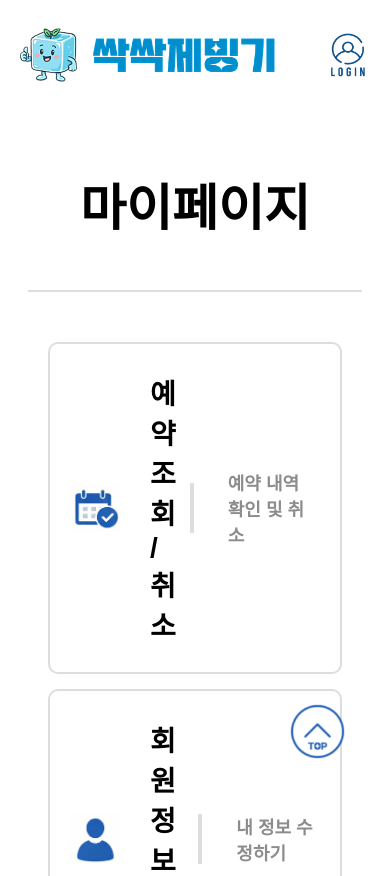
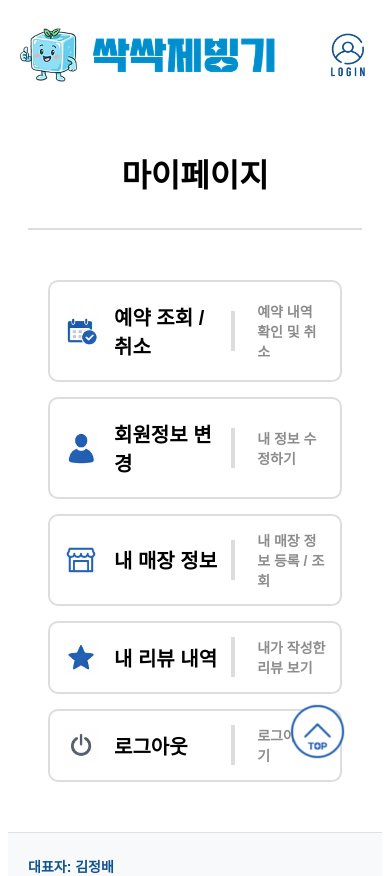
Before and after one commit to icemachine-green/icemachine_client, a React app: page /users/1 in a window 390 px wide. Shown: the top 876 px of the page. Built offline with nearby package versions, Linux system fonts and the light colour scheme; the HTML template or start-up script is replaced by a standard one; a web font is replaced by a local one.

Commit message:
251226 MY_PAGE 메인화면 반응형 구현 완료

```diff
--- a/src/components/users/MyPage.css
+++ b/src/components/users/MyPage.css
@@ -89,3 +89,133 @@
   font-size: 18px;
   color: #8c8c8c;
 }
+
+/* =================================================
+   1024px 이하
+================================================= */
+@media (max-width: 1024px) {
+
+  /* 핵심: 회색 바 위치 고정 */
+  .my-page-card-divider {
+    flex-shrink: 0;
+  }
+
+  .my-page-card-sub-container-1 {
+    flex-shrink: 0;
+  }
+
+  .my-page-card-icon {
+    width: 45px;
+    height: 45px;
+  }
+
+  .my-page-card-text p {
+    font-size: 26px;
+  }
+
+  .my-page-card-sub-text p {
+    font-size: 17px;
+  }
+}
+
+/* =================================================
+   950px 이하
+================================================= */
+@media (max-width: 950px) {
+
+  .my-page-card-icon {
+    width: 42px;
+    height: 42px;
+  }
+
+  .my-page-card-text {
+    margin-left: 24px;
+  }
+
+  .my-page-card-text p {
+    font-size: 24px;
+  }
+
+  .my-page-card-sub-text {
+    margin-left: 16px;
+  }
+
+  .my-page-card-sub-text p {
+    font-size: 16px;
+  }
+}
+
+/* =================================================
+   768px 이하
+================================================= */
+@media (max-width: 768px) {
+
+  .my-page-head p {
+    font-size: 40px;
+  }
+
+  .my-page-card {
+    padding: 0px 16px;
+  }
+
+  .my-page-card-icon {
+    width: 38px;
+    height: 38px;
+  }
+
+  .my-page-card-text {
+    margin-left: 20px;
+  }
+
+  .my-page-card-text p {
+    font-size: 22px;
+  }
+
+  .my-page-card-divider {
+    height: 44px;
+  }
+
+  .my-page-card-sub-text p {
+    font-size: 15px;
+  }
+}
+
+/* =================================================
+   480px 이하 (모바일)
+================================================= */
+@media (max-width: 480px) {
+
+  .my-page-head p {
+    font-size: 32px;
+  }
+
+  .my-page-card {
+    padding: 0px 14px;
+  }
+
+  .my-page-card-icon {
+    width: 34px;
+    height: 34px;
+  }
+
+  .my-page-card-text {
+    margin-left: 16px;
+  }
+
+  .my-page-card-text p {
+    font-size: 20px;
+  }
+
+  .my-page-card-divider {
+    height: 40px;
+    margin: 0 10px;
+  }
+
+  .my-page-card-sub-text {
+    margin-left: 12px;
+  }
+
+  .my-page-card-sub-text p {
+    font-size: 14px;
+  }
+}
```
